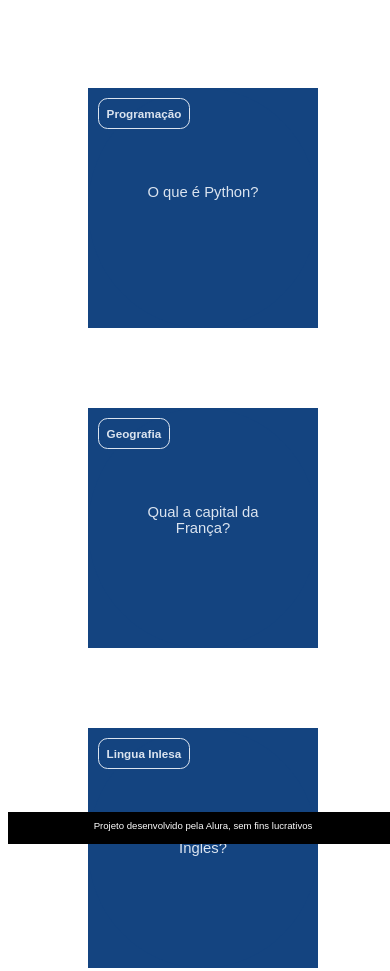
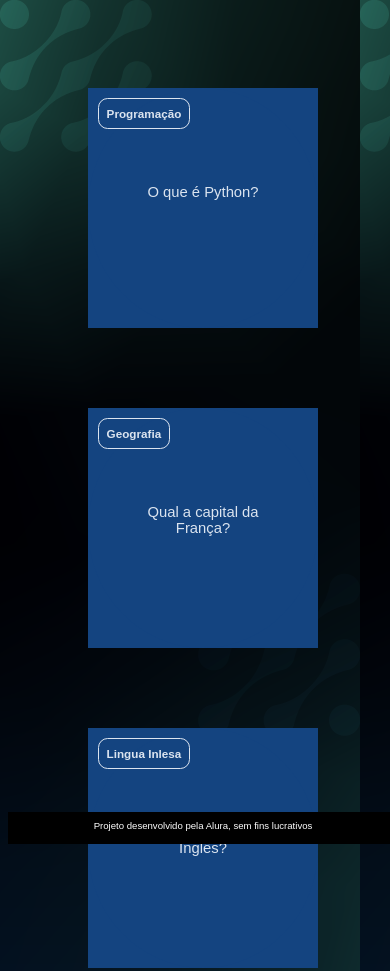
Before and after one commit to leCarpes/flashCard, a plain HTML site: page index.html in a window 390 px wide. Shown: the top 971 px of the page. Drawn offline with Linux system fonts and the light colour scheme; the site is published under a folder, as on GitHub Pages, so addresses that start at the root find nothing.

Commit message:
Atualizando arquivo css

```diff
--- a/styles/style.css
+++ b/styles/style.css
@@ -8,7 +8,7 @@
 
 
 body{
-    background: url('/images/bg-desktop.webp');
+    background: url('../images/bg-desktop.webp');
     font-family:Arial, Helvetica, sans-serif;
 }
 
@@ -103,7 +103,7 @@ footer p{
 @media  (max-width: 560px) {
 
     body{
-        background: url('/images/bg-mobile.webp');
+        background: url('../images/bg-mobile.webp');
     }
 
     .card{
```
